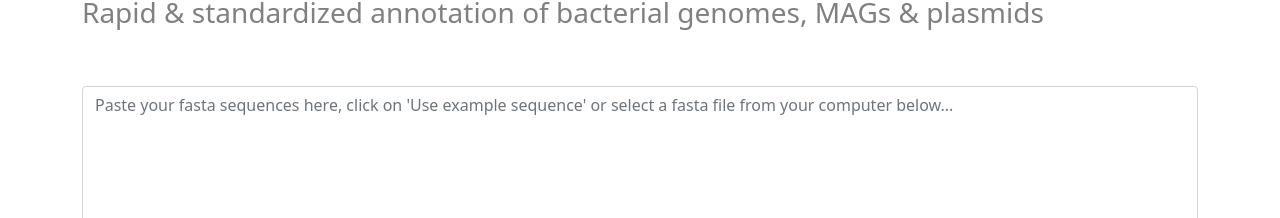
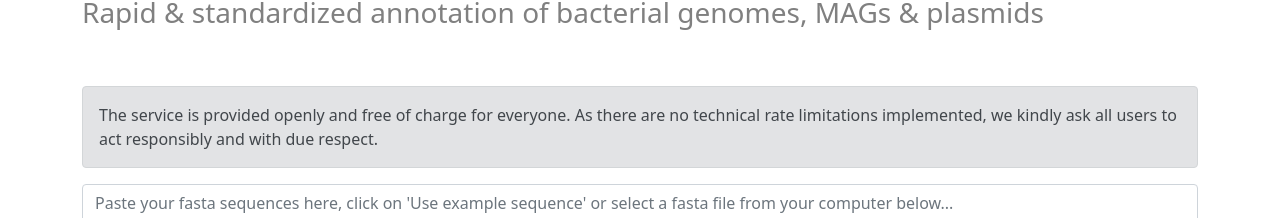
Before and after one commit to ag-computational-bio/bakta-web-ui, a Vue app: page / in a window 1280 px wide. Shown: the part 116-334 px from the top of the page. Built offline with nearby package versions, Linux system fonts and the light colour scheme; no server answers.

Commit message:
Add service disclaimer to submit form

```diff
--- a/src/pages/submit-job/components/SubmitForm.vue
+++ b/src/pages/submit-job/components/SubmitForm.vue
@@ -1,4 +1,8 @@
 <template>
+  <div class="alert alert-secondary">
+    The service is provided openly and free of charge for everyone. As there are no technical rate
+    limitations implemented, we kindly ask all users to act responsibly and with due respect.
+  </div>
   <div class="mb-3">
     <FastaSequenceInput
       v-if="seqSource == 'none' || seqSource == 'text'"
```
